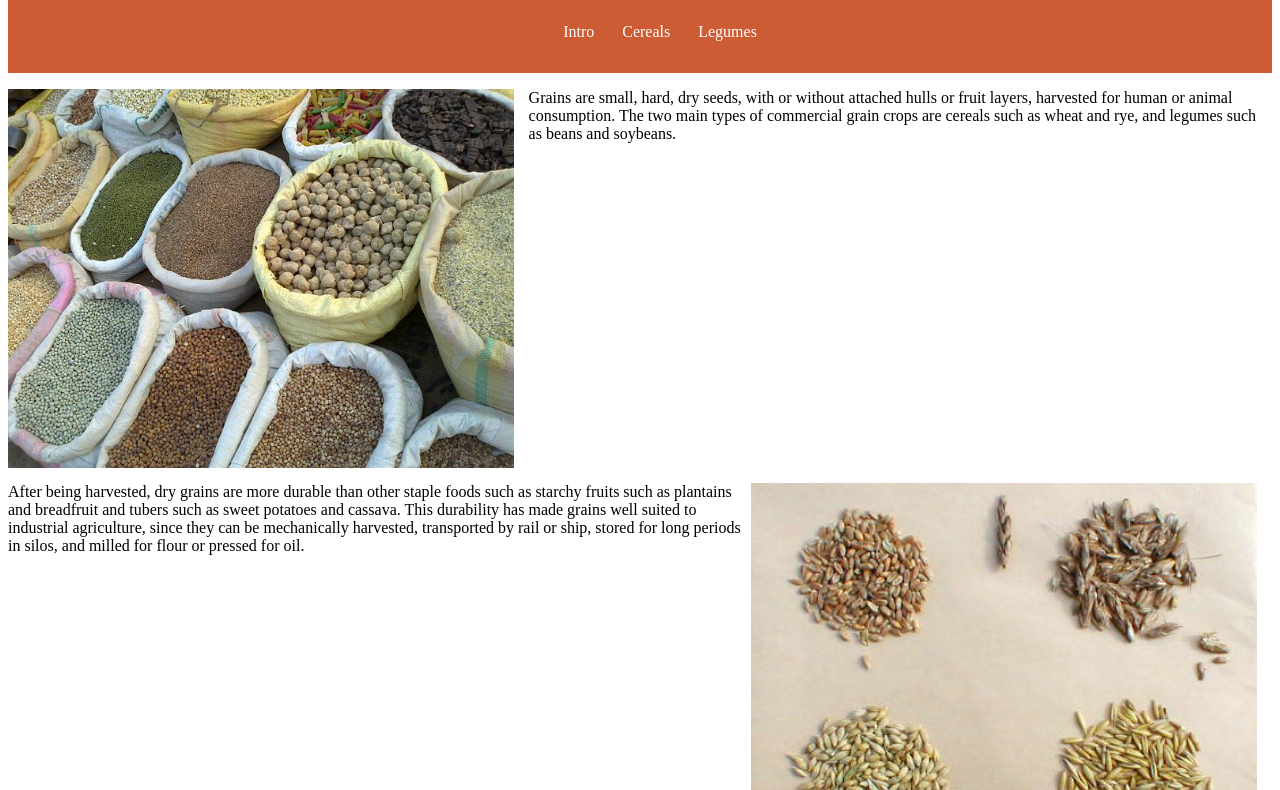
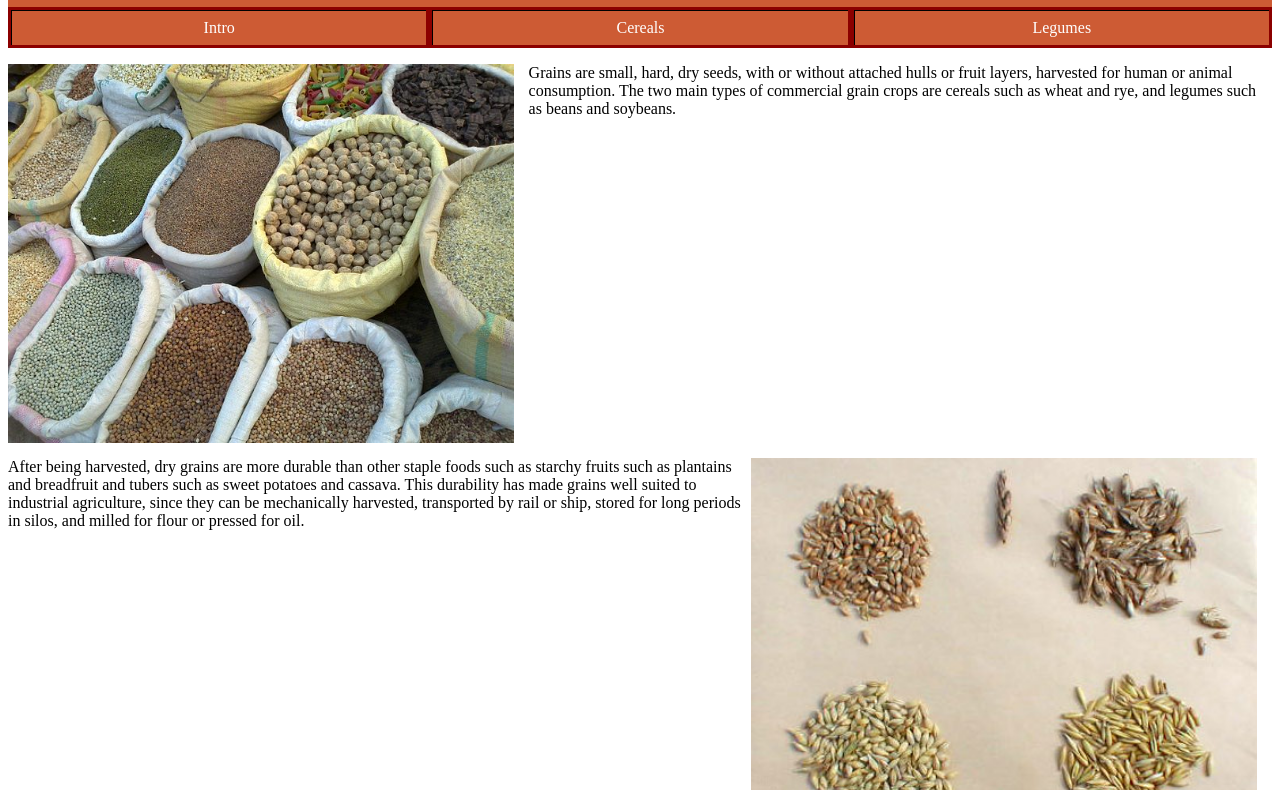
Before and after one commit to kaylaboch/assignment-5, a plain HTML site: page index.html in a window 1280 px wide. Shown: the part 81-871 px from the top of the page. Drawn offline with Linux system fonts and the light colour scheme.

Commit message:
navigation boxes

```diff
--- a/css/main.css
+++ b/css/main.css
@@ -47,28 +47,29 @@ div{
 }
 nav{
   background-color: #cd5b34;
-  text-align: center;
-  width: none;
-  height: none;
 }
-nav ul{
+nav ol{
   list-style-type: none;
   margin: 0;
   padding: 0;
-  display: inline-block;
+  display: block;
+  overflow: hidden;
 }
 nav li{
-  display: inline-block;
+  border: .2em solid darkred;
+  float: left;
+  width:33.33333333%;
+  list-style-type: none;
 }
 nav a{
-  display: inline-block;
-  padding: 1em 0.75em;
+  display: block;
+  border-top: 1px solid black;
+  border-left: 1px solid black;
+  padding: 0.5em 0.5em 0.5em 0.5em;
   background-color: #cd5b34;
   color: white;
   text-decoration: none;
-  border-radius: 5px;
-  width: none;
-  height: none;
+  text-align: center;
 }
 a:hover{
   color: #d98156;
@@ -116,12 +117,21 @@ figcaption{
 .peanuts{
   width: 30%;
   margin:0;
+  float: left;
+  clear: left;
 }
 .beans{
   width: 30%;
   margin:0;
+  float: left;
+  clear: left;
 }
 .lentils{
   width: 30%;
   margin: 0;
+  float: left;
+  clear: left;
 }
+ul{
+  text-align
+}
```
Also changed, not shown: index.html (+3 -2 lines).
